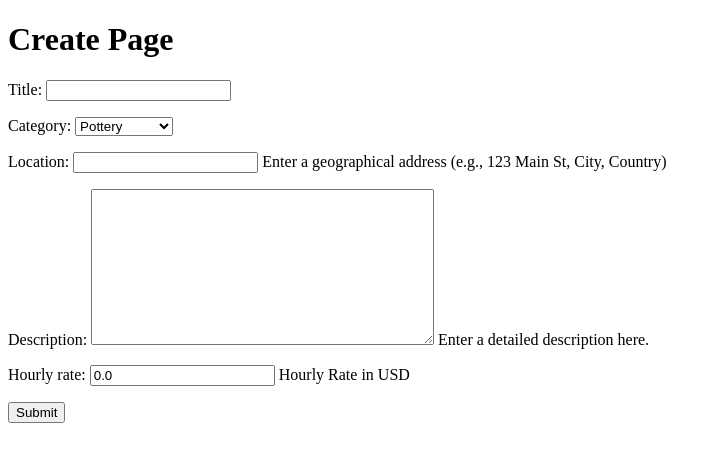
After one commit to cadenhuff/Kalos, a Django app: page /rent/create_listing/ in a window 1280 px wide. The commit adds this page. Shown: the top 462 px of the page, without its empty margins (0-721 px from the left). Run offline with Django 5.2, Linux system fonts and the light colour scheme; a user stored in the database is signed in.

Commit message:
created functionality to create new listing, starting work on logoff functionality

```diff
--- a/rent/models.py
+++ b/rent/models.py
@@ -1,5 +1,5 @@
 from django.db import models
-
+from django.contrib.auth.models import User
 # Create your models here.
 
 class Artist(models.Model):
@@ -22,6 +22,7 @@ class ArtworkPosting(models.Model):
 class RentalListing(models.Model):
     def __str__(self):
         return self.title
+    owner = models.ForeignKey(User, on_delete=models.CASCADE, related_name='listings')
     title = models.CharField(max_length = 255)
 
 
--- /dev/null
+++ b/rent/templates/rent/create_listing.html
@@ -0,0 +1,16 @@
+{%extends "rent/layout.html" %}
+
+
+
+
+{%block body%}
+
+<h1>Create Page</h1>
+
+<form method="post" enctype="multipart/form-data">
+    {% csrf_token %}
+    {{ create_form.as_p }}
+    <button type="submit">Submit</button>
+</form>
+
+{%endblock%}
--- a/rent/templates/rent/landing_page.html
+++ b/rent/templates/rent/landing_page.html
@@ -17,5 +17,11 @@
 
     <a href="{%url 'rent:all_listings'%}">All Spaces</a>
 
+    {% if user.is_authenticated %}
+    <a href="{%url 'rent:create_listing'%}">Add listing </a>
+    {%else%}
+    <p>Log in to add rental</p>
+    {%endif%}
 </div>
+
 {%endblock%}
--- a/rent/urls.py
+++ b/rent/urls.py
@@ -8,5 +8,6 @@ app_name = 'rent'
 
 urlpatterns = [
     path("", views.index, name = "index"),
-    path("all_listings/", views.all_listings, name = "all_listings")
+    path("all_listings/", views.all_listings, name = "all_listings"),
+    path("create_listing/", views.create_listing, name = "create_listing")
 ]
--- a/rent/views.py
+++ b/rent/views.py
@@ -1,7 +1,8 @@
-from django.shortcuts import render
+from django.shortcuts import render, redirect
 from django.http import HttpResponse
 from .models import RentalListing
 from .forms import RentalListingForm
+from django.contrib.auth.decorators import login_required
 # Create your views here.
 
 
@@ -17,7 +18,20 @@ def all_listings(request):
     return render(request, "rent/all_listings.html",
                   {"listings":listings})
 
+@login_required
+def create_listing(request):
+    if request.method == "POST":
+        create_form = RentalListingForm(request.POST)
 
+        if create_form.is_valid():
+            rental_listing = create_form.save(commit = False)
+            rental_listing.owner = request.user
+            rental_listing.save()
+            return redirect('rent:index')
+
+    else:
+        create_form = RentalListingForm()
+    return render(request, 'rent/create_listing.html', {"create_form": create_form})
 
 def search_results(request):
     return
```
Also changed, not shown: db.sqlite3, rent/migrations/0004_rentallisting_owner.py (added).
